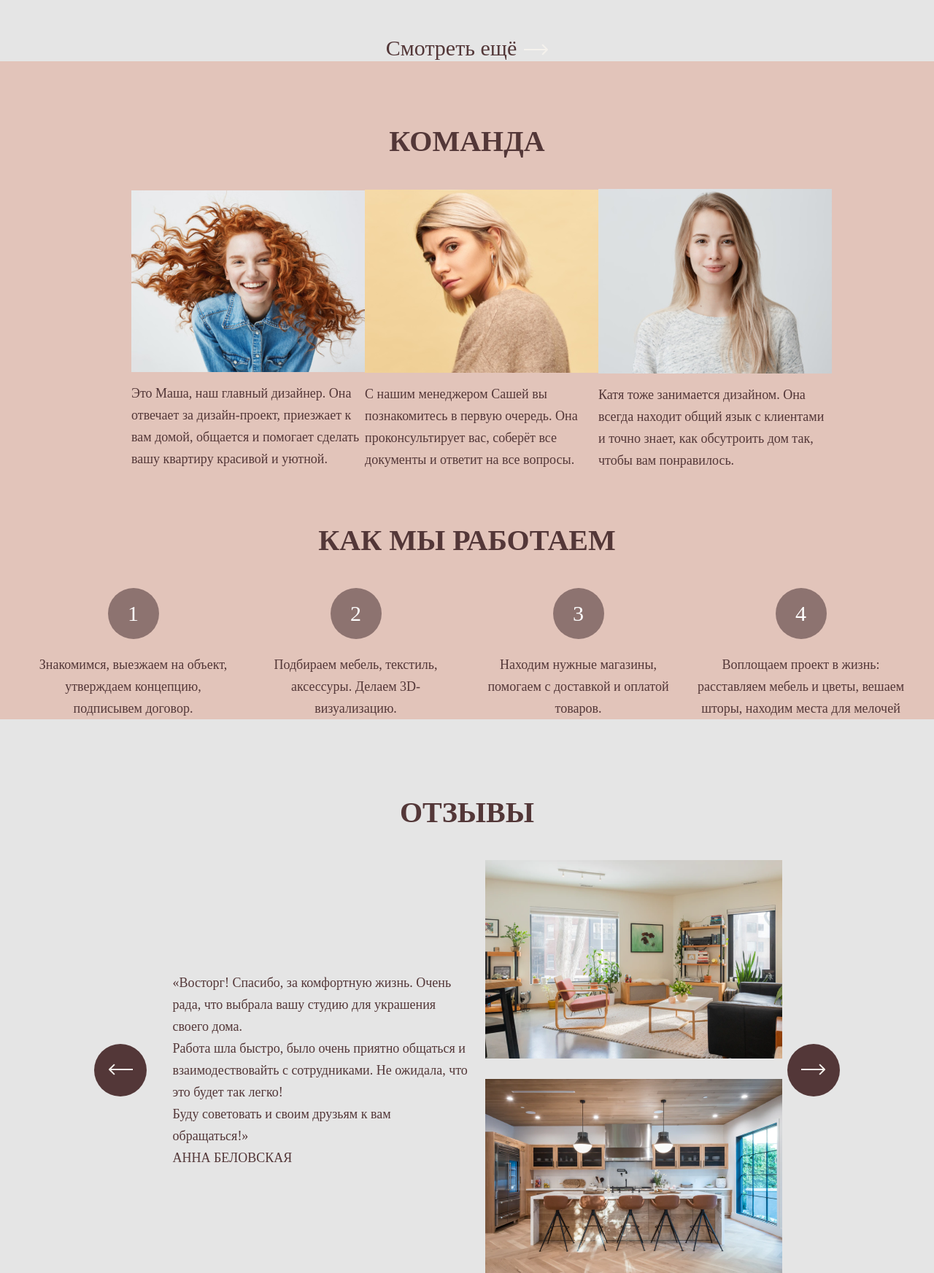
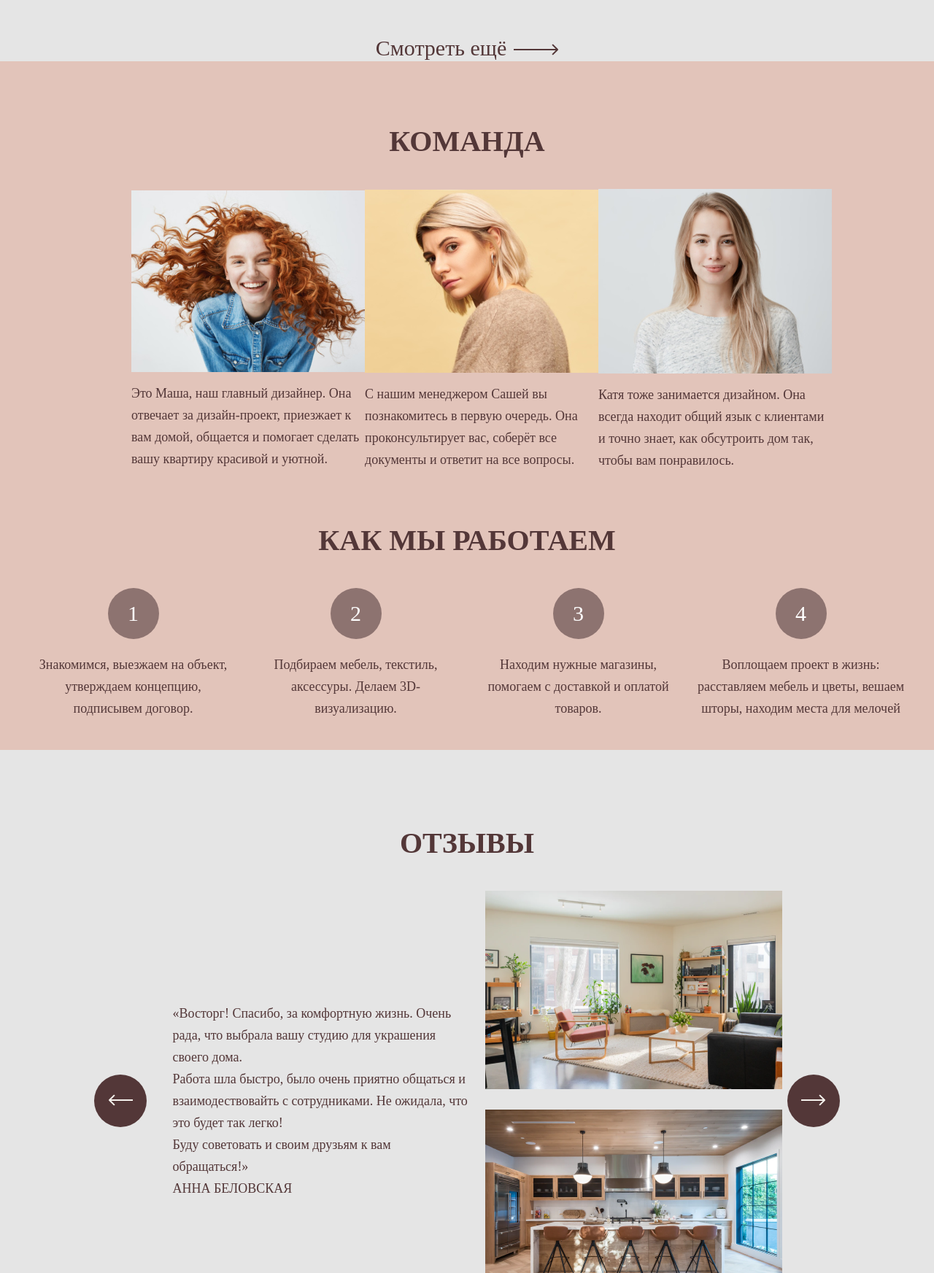
Before and after one commit to Deem4eek/page2, a plain HTML site: page index.html in a window 1280 px wide. Shown: the part 2690-4435 px from the top of the page at 73% size. Drawn offline with Linux system fonts and the light colour scheme.

Commit message:
небольшие правки

```diff
--- a/index.html
+++ b/index.html
@@ -69,7 +69,7 @@
 				<img src="image/gisain4.png" alt="" class="work-image">
 			</div>
 			<div class="work-cheng">
-				<a href="#" class="arrow">Смотреть ещё<img class="image-arr" src="image/Arrow 3.svg" alt=""></a>
+				<a href="#" class="arrow">Смотреть ещё<img class="image-arr" src="image/Arrow 1.svg" alt=""></a>
 			</div>
 		</section>
 		<section class="team">
@@ -113,9 +113,9 @@
 		<section class="reviews">
 			<h2 class="reviews-head">Отзывы</h2>
 			<div class="reviews-block">
-			<div class="review-arr">
-				<a href="#" class="review-arrLeft"><img src="image/Arrow 2.svg" alt=""></a>
-			</div>
+			<!--<div class="review-arr">-->
+				<a href="#" class="review-arr"><img src="image/Arrow 2.svg" alt=""></a>
+			<!--</div>-->
 			<div class="review-textBlock">
 				<p class="review-text">«Восторг! Спасибо, за комфортную жизнь. Очень рада, что выбрала вашу студию для украшения своего дома.<br>
 
@@ -131,15 +131,15 @@
 				<img src="image/otzivImage1.png" alt="" class="review-imageTop">
 				<img src="image/otzivImage2.png" alt="" class="review-imageBottom">
 			</div>
-			<div class="review-arr">
-			<a href="#" class="review-arrRight"><img src="image/Arrow 3.svg" alt=""></a>
-			</div>
+			<!--<div class="review-arr">-->
+			<a href="#" class="review-arr"><img src="image/Arrow 3.svg" alt=""></a>
+			<!--</div>-->
 			</div>
 		</section>
 	</main>
-	<footer class="footer container">
+	<footer class="footer">
 		<div class="footer-form"></div>
-		<div class="footer-end"></div>
+		<div class="footer-end container"></div>
 	</footer>
 </body>
 </html>
--- a/style.css
+++ b/style.css
@@ -175,6 +175,7 @@ body{
 	display: flex;
 	text-align: center;
 	justify-content: space-between;
+	padding-bottom: 42px;
 }
 .team-item-end{
 	max-width: 285px;
@@ -212,6 +213,7 @@ body{
 	display: flex;
 }
 .review-arr{
+	display: block;
 	width: 72px;
     height: 72px;
     background: #533738;
```
Also changed, not shown: image/Arrow 1.svg (added).
